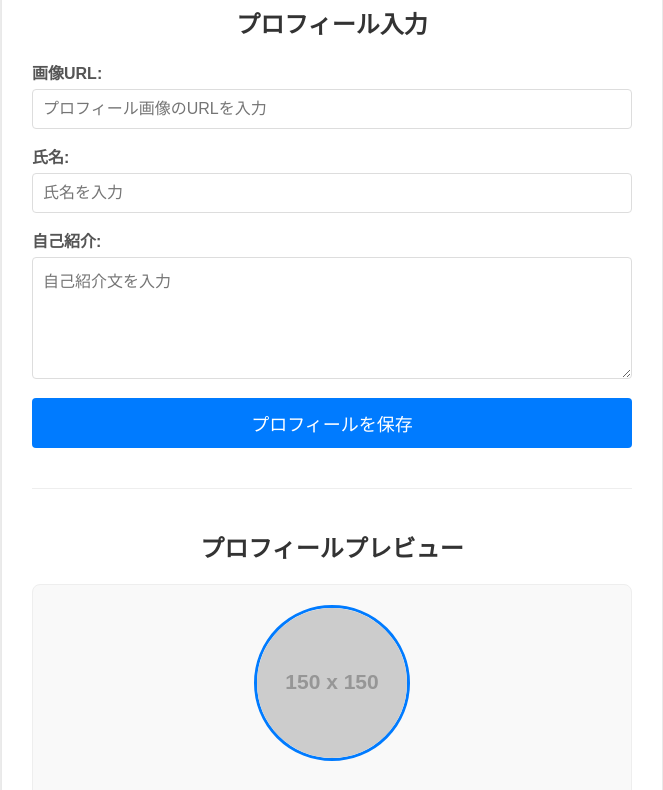
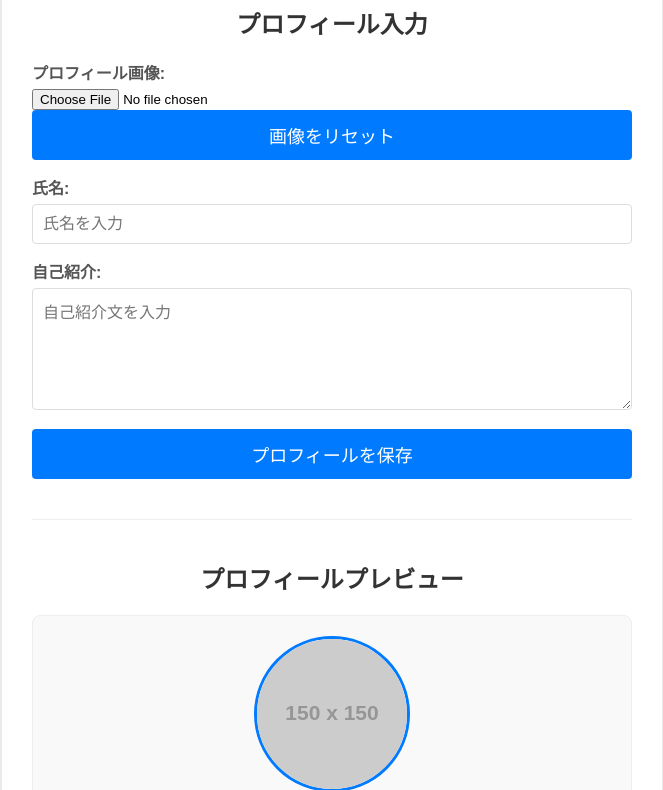
Before and after one commit to kiso-12/profile-app, a plain HTML site: page index.html in a window 1280 px wide. Shown: the part 123-913 px from the top of the page, without its empty margins (308-971 px from the left). Drawn offline with Linux system fonts and the light colour scheme; placeholder pictures from the web are drawn by us.

Commit message:
Update index.html

```diff
--- a/index.html
+++ b/index.html
@@ -3,18 +3,22 @@
 <head>
     <meta charset="UTF-8">
     <meta name="viewport" content="width=device-width, initial-scale=1.0">
-    <title>MyProfile Lite</title>
+    <title>MyProfile Enhanced</title>
     <link rel="stylesheet" href="style.css">
+    <link href="https://fonts.googleapis.com/css2?family=Roboto:wght@400;500;700&display=swap" rel="stylesheet">
 </head>
 <body>
     <div class="container">
-        <h1>MyProfile Lite</h1>
+        <h1>MyProfile Enhanced</h1>
 
-        <div class="input-section">
+        <div class="input-section card">
             <h2>プロフィール入力</h2>
             <div class="form-group">
-                <label for="imageURL">画像URL:</label>
-                <input type="text" id="imageURL" placeholder="プロフィール画像のURLを入力">
+                <label for="imageUpload">プロフィール画像:</label>
+                <div class="image-upload-controls">
+                    <input type="file" id="imageUpload" accept="image/*">
+                    <button id="resetImageBtn" class="secondary-btn">画像をリセット</button>
+                </div>
             </div>
             <div class="form-group">
                 <label for="name">氏名:</label>
@@ -29,10 +33,10 @@
 
         <hr>
 
-        <div class="preview-section">
+        <div class="preview-section card">
             <h2>プロフィールプレビュー</h2>
             <div class="profile-card">
-                <img id="profileImagePreview" src="https://via.placeholder.com/150" alt="プロフィール画像">
+                <img id="profileImagePreview" src="https://via.placeholder.com/180/E0E0E0/FFFFFF?text=No+Image" alt="プロフィール画像">
                 <h3 id="profileNamePreview">あなたの氏名</h3>
                 <p id="profileIntroductionPreview">ここに自己紹介文が表示されます。</p>
             </div>
```
